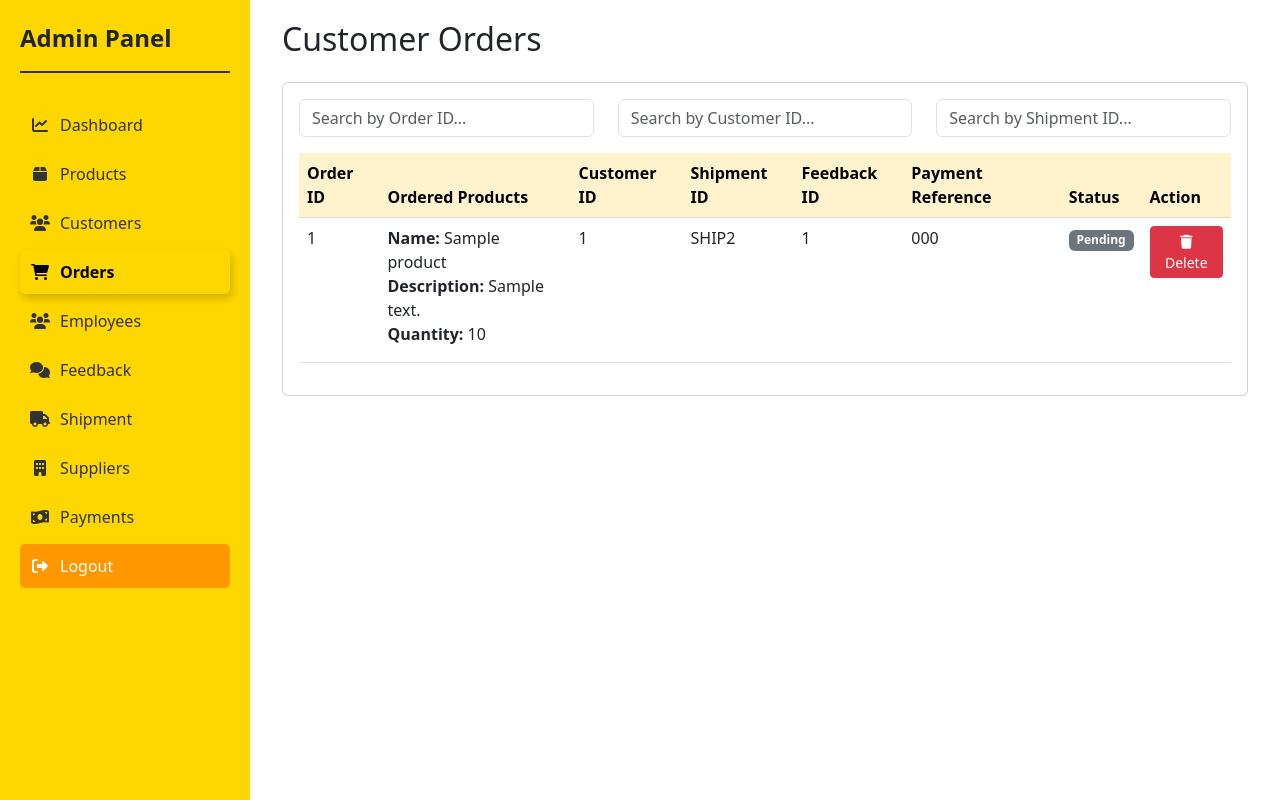
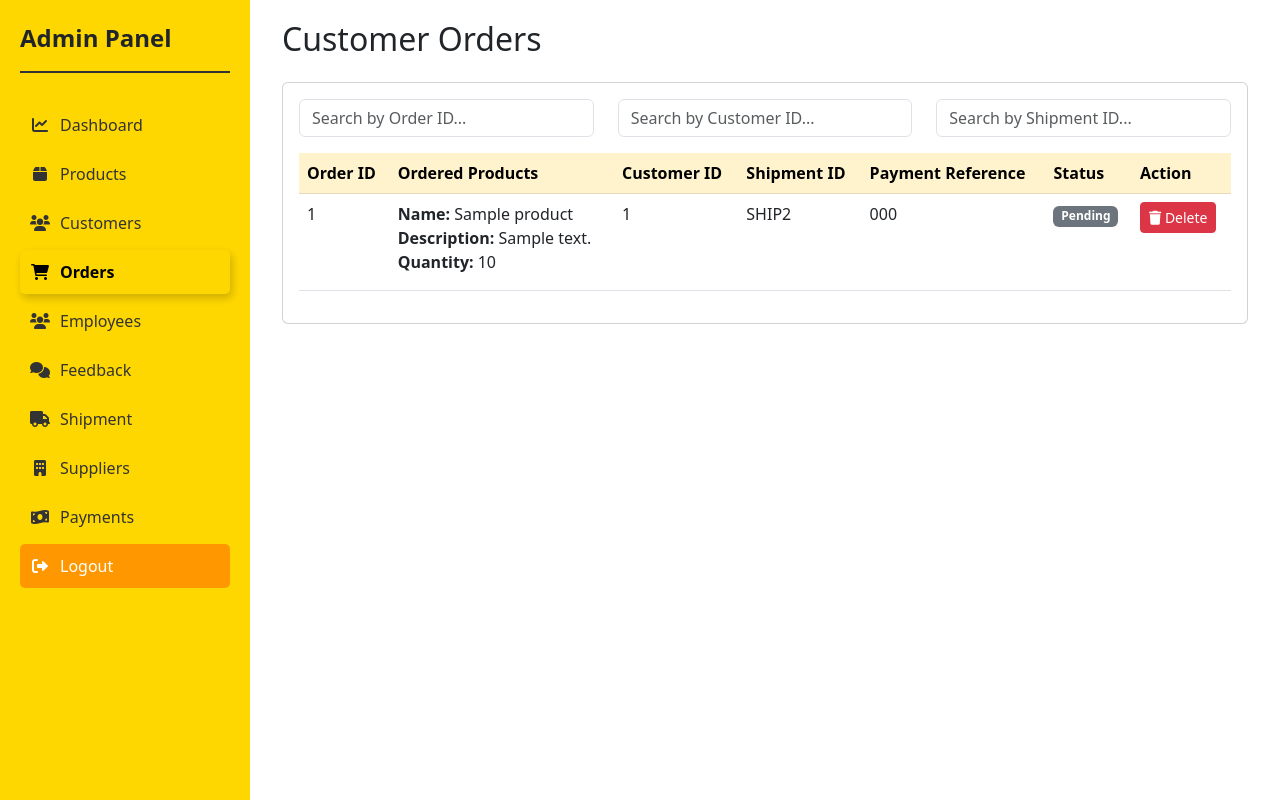
Before and after one commit to RemPepito/BeePackAdmin, a Flask app: page /orders in a window 1280 px wide. Run offline with Flask 3, Linux system fonts and the light colour scheme; the visitor is signed in with stand-in values (Sample User, id 1); a database or web service that is not in the repository returns one stand-in record (values such as "Sample title").

Commit message:
FINAL FINAL FINAL

```diff
--- a/templates/orders.html
+++ b/templates/orders.html
@@ -32,7 +32,6 @@
                             <th>Ordered Products</th>
                             <th>Customer ID</th>
                             <th>Shipment ID</th>
-                            <th>Feedback ID</th>
                             <th>Payment Reference</th>
                             <th>Status</th>
                             <th>Action</th>
@@ -58,7 +57,6 @@
                             </td>
                             <td>{{ order.customer_id }}</td>
                             <td>{{ order.Shipment_ID }}</td>
-                            <td>{{ order.Feedback_ID }}</td>
                             <td>{{ order.Payment_ReferenceCode }}</td>
                             <td>
                                 <span class="badge {% if order.Order_Status == 'Completed' %}bg-success
```
